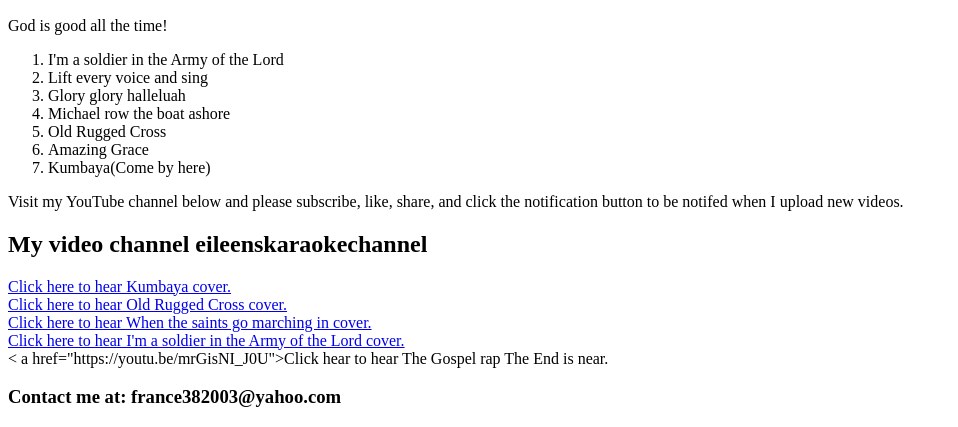
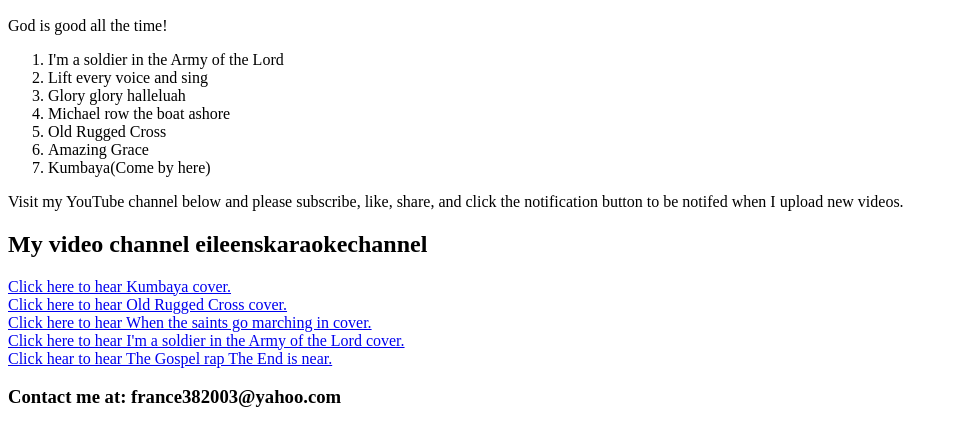
Before and after one commit to fbdavis88/talent-showcase, a plain HTML site: page index.html in a window 1280 px wide. Shown: the part 852-1279 px from the top of the page, without its empty margins (0-958 px from the left). Drawn offline with Linux system fonts and the light colour scheme.

```diff
--- a/index.html
+++ b/index.html
@@ -41,7 +41,7 @@
 <a href="https://youtu.be/3VxA3yDOS8k">Click here to hear Old Rugged Cross cover.</a><br>
 <a href="https://youtu.be/dG6MieKQqYo">Click here to hear When the saints go marching in cover.</a><br>
 <a href="https://youtube.com/shorts/UUQXv7SnwEM">Click here to hear I'm a soldier in the Army of the Lord cover.</a><br>
-< a href="https://youtu.be/mrGisNI_J0U">Click hear to hear The Gospel rap The End is near.</a><br>
+<a href="https://youtu.be/mrGisNI_J0U?si=6nLj58-hfOrTHJzD">Click hear to hear The Gospel rap The End is near.</a><br>
 
 <h3>Contact me at: france382003@yahoo.com</h3>
 
```
